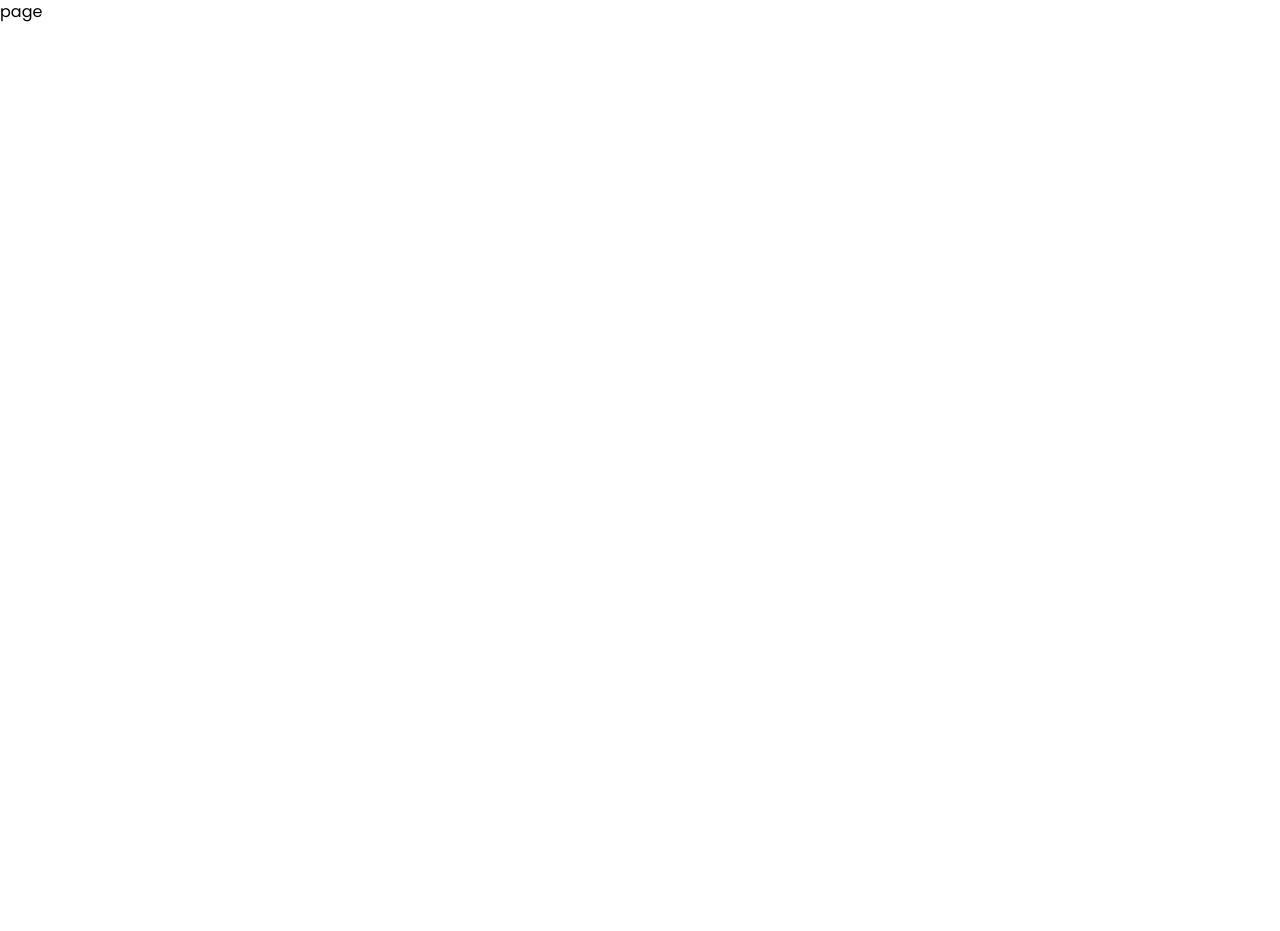
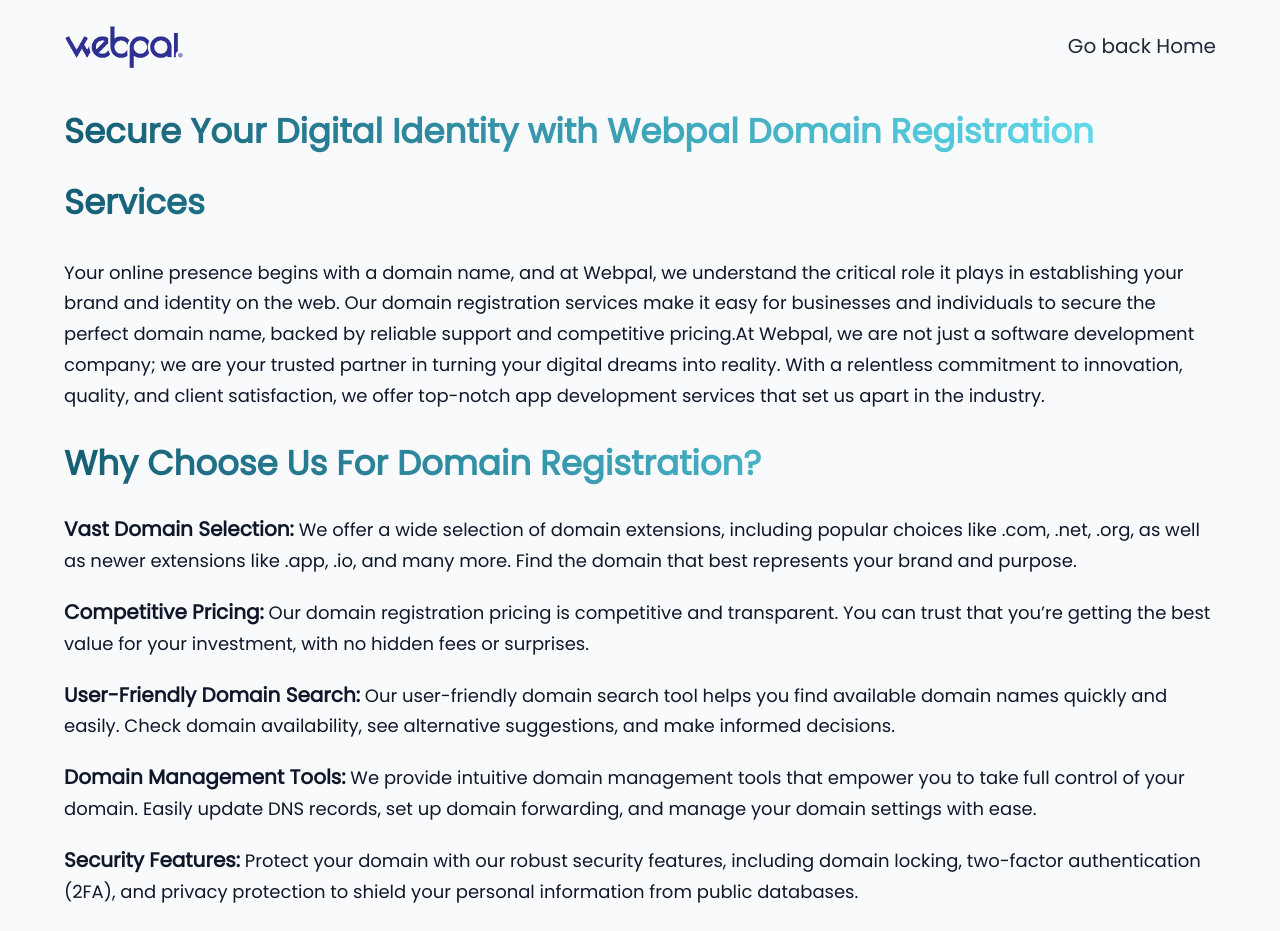
Before and after one commit to K-Aayush/webpal, a Next.js app: page /DomainRegistration in a window 1280 px wide. Shown: the top 931 px of the page. Before the commit the page ends 800 px from the top, so only its background shows below. Built offline with nearby package versions, Linux system fonts and the light colour scheme.

Commit message:
domain registration page

```diff
--- a/src/app/AppDevelopment/page.tsx
+++ b/src/app/AppDevelopment/page.tsx
@@ -10,7 +10,7 @@
 
 const App = () => {
   return (
-    <main className="bg-gray-50 w-full overflow-hidden mt-10">
+    <main className="bg-gray-50 w-full overflow-hidden mt-16 sm:mt-8">
       <div className={`bg-gray-50 ${styles.flexStart} ${styles.paddingX}`}>
         <div className={`${styles.boxWidth}`}>
           <Navbars />
@@ -39,7 +39,7 @@
                 initial="hidden"
                 whileInView="show"
               >
-                <h2 className={`${styles.heading2} mb-4 text-transparent bg-clip-text bg-gradient-to-r from-cyan-800 to-cyan-300`}>
+                <h2 className={`${styles.heading2} my-4 text-transparent bg-clip-text bg-gradient-to-r from-cyan-800 to-cyan-300`}>
                   Why Choose Us?
                 </h2>
                 <ul className='flex flex-col gap-5'>
@@ -70,13 +70,25 @@
                 variants={delayVariantsy(0.6)}
                 initial="hidden"
                 whileInView="show"
+                className="flex flex-col gap-3"
               >
-                <h2 className={`${styles.heading2} mb-4 text-transparent bg-clip-text bg-gradient-to-r from-cyan-800 to-cyan-300`}>
+                <h2 className={`${styles.heading2} mt-4 text-transparent bg-clip-text bg-gradient-to-r from-cyan-800 to-cyan-300`}>
                   Your Success is Our Success
                 </h2>
                 <p className={`${styles.paragraph}`}>
                   When you choose Webpal for your app development needs, you’re not just getting a development partner; you’re gaining a strategic ally dedicated to your success. Our passion for crafting exceptional apps drives us to go the extra mile, ensuring that your app stands out in the competitive digital landscape.
                 </p>
+                <p className={`${styles.paragraph}`}>
+                  Ready to turn your app idea into reality? Contact us today, and let’s embark on a journey of innovation, creativity, and success together.
+                </p>
+                <div>
+                  <h2 className={`${styles.heading2}`}>
+                    +44 745 814 8535
+                  </h2>
+                  <p className={`${styles.paragraph}`}>
+                    Available 24/7 (WhatsApp or Direct Call)
+                  </p>
+                </div>
               </motion.div>
               <motion.div
                 variants={delayVariantsy(0.6)}
--- a/src/app/DomainRegistration/page.tsx
+++ b/src/app/DomainRegistration/page.tsx
@@ -1,9 +1,117 @@
+"use client"
+
+/* eslint-disable @next/next/no-img-element */
 import React from 'react'
+import styles, { layout } from '../style'
+import Navbars from '@/components/Navbars'
+import { motion } from "framer-motion"
+import { containerVariants, delayVariantsy } from "../../utils/motion"
 
-const page = () => {
+
+const App = () => {
   return (
-    <div>page</div>
+    <main className="bg-gray-50 w-full overflow-hidden mt-16 sm:mt-8">
+      <div className={`bg-gray-50 ${styles.flexStart} ${styles.paddingX}`}>
+        <div className={`${styles.boxWidth}`}>
+          <Navbars />
+          <motion.section
+            variants={containerVariants}
+            initial="hidden"
+            whileInView="show"
+            viewport={{ once: false, amount: 0.2 }}
+            className={`flex flex-col ${styles.paddingY}`}>
+            <div className={`${layout.sectionInfo}`}>
+              <motion.div
+                variants={delayVariantsy(0.2)}
+                initial="hidden"
+                whileInView="show"
+              >
+                <h2
+                  className={`${styles.heading2} text-transparent bg-clip-text bg-gradient-to-r from-cyan-800 to-cyan-300`}>
+                  Secure Your Digital Identity with Webpal Domain Registration Services
+                </h2>
+                <p className={`${styles.paragraph} mt-5`}>Your online presence begins with a domain name, and at Webpal, we understand the critical role it plays in establishing your brand and identity on the web. Our domain registration services make it easy for businesses and individuals to secure the perfect domain name, backed by reliable support and competitive pricing.At Webpal, we are not just a software development company; we are your trusted partner in turning your digital dreams into reality. With a relentless commitment to innovation, quality, and client satisfaction, we offer top-notch app development services that set us apart in the industry.
+                </p>
+              </motion.div>
+              <motion.div
+                variants={delayVariantsy(0.4)}
+                initial="hidden"
+                whileInView="show"
+              >
+                <h2 className={`${styles.heading2} my-4 text-transparent bg-clip-text bg-gradient-to-r from-cyan-800 to-cyan-300`}>
+                  Why Choose Us For Domain Registration?
+                </h2>
+                <ul className='flex flex-col gap-5'>
+                  <li className={`${styles.paragraph}`}>
+                    <span className="text-[20px] font-semibold">Vast Domain Selection:</span> We offer a wide selection of domain extensions, including popular choices like .com, .net, .org, as well as newer extensions like .app, .io, and many more. Find the domain that best represents your brand and purpose.
+                  </li>
+                  <li className={`${styles.paragraph}`}>
+                    <span className="text-[20px] font-semibold">Competitive Pricing:</span> Our domain registration pricing is competitive and transparent. You can trust that you’re getting the best value for your investment, with no hidden fees or surprises.
+                  </li>
+                  <li className={`${styles.paragraph}`}>
+                    <span className="text-[20px] font-semibold">User-Friendly Domain Search:</span> Our user-friendly domain search tool helps you find available domain names quickly and easily. Check domain availability, see alternative suggestions, and make informed decisions.
+                  </li>
+                  <li className={`${styles.paragraph}`}>
+                    <span className="text-[20px] font-semibold">Domain Management Tools:</span> We provide intuitive domain management tools that empower you to take full control of your domain. Easily update DNS records, set up domain forwarding, and manage your domain settings with ease.
+                  </li>
+                  <li className={`${styles.paragraph}`}>
+                    <span className="text-[20px] font-semibold">Security Features:</span> Protect your domain with our robust security features, including domain locking, two-factor authentication (2FA), and privacy protection to shield your personal information from public databases.
+                  </li>
+                  <li className={`${styles.paragraph}`}>
+                    <span className="text-[20px] font-semibold">Renewal Reminders:</span> Never miss a domain renewal deadline again. Our system sends automatic reminders, ensuring that your domain remains active and under your ownership.
+                  </li>
+                  <li className={`${styles.paragraph}`}>
+                    <span className="text-[20px] font-semibold">Expert Support:</span> Our dedicated support team is available to assist you with any domain-related questions or issues. We’re here to make your domain registration process smooth and hassle-free.
+                  </li>
+                  <li className={`${styles.paragraph}`}>
+                    <span className="text-[20px] font-semibold">Bulk Domain Registration:</span> For businesses with multiple domains or resellers, we offer bulk domain registration services. Simplify the management of your domain portfolio.
+                  </li>
+                </ul>
+              </motion.div>
+              <motion.div
+                variants={delayVariantsy(0.6)}
+                initial="hidden"
+                whileInView="show"
+              >
+                <h2 className={`${styles.heading2} mb-4 text-transparent bg-clip-text bg-gradient-to-r from-cyan-800 to-cyan-300`}>
+                  Protect Your Brand, Secure Your Domain with Webpal
+                </h2>
+                <div className="flex flex-col gap-2">
+                  <p className={`${styles.paragraph}`}>
+                    Your domain is your digital identity. Don’t leave it to chance. With Webpal, you can trust that your domain is in safe hands. We make domain registration simple, secure, and stress-free, so you can focus on building your online presence.
+                  </p>
+                  <p className={`${styles.paragraph}`}>
+                    Ready to claim your digital identity? Contact us today and let us help you secure the perfect domain name for your brand.
+                  </p>
+                  <div>
+                    <h2 className={`${styles.heading2}`}>
+                      +44 745 814 8535
+                    </h2>
+                    <p className={`${styles.paragraph}`}>
+                      Available 24/7 (WhatsApp or Direct Call)
+                    </p>
+                  </div>
+                </div>
+
+              </motion.div>
+              <motion.div
+                variants={delayVariantsy(0.6)}
+                initial="hidden"
+                whileInView="show"
+                className="mt-4"
+              >
+                <img
+                  src="/assets/domain.jpg"
+                  alt="Domain Registration"
+                  className="w-[100%] h-[100%] object-cover rounded-lg"
+                />
+              </motion.div>
+            </div>
+          </motion.section>
+        </div>
+      </div>
+    </main>
   )
 }
 
-export default page
+export default App
--- a/src/app/WebsiteDevelopment/page.tsx
+++ b/src/app/WebsiteDevelopment/page.tsx
@@ -10,7 +10,7 @@
 
 const Website = () => {
   return (
-    <main className="bg-gray-50 w-full overflow-hidden mt-10">
+    <main className="bg-gray-50 w-full overflow-hidden mt-16 sm:mt-8">
       <div className={`bg-gray-50 ${styles.flexStart} ${styles.paddingX}`}>
         <div className={`${styles.boxWidth}`}>
           <Navbars />
@@ -39,7 +39,7 @@
                 initial="hidden"
                 whileInView="show"
               >
-                <h2 className={`${styles.heading2} mb-4 text-transparent bg-clip-text bg-gradient-to-r from-cyan-800 to-cyan-300`}>
+                <h2 className={`${styles.heading2} my-4 text-transparent bg-clip-text bg-gradient-to-r from-cyan-800 to-cyan-300`}>
                   Why Choose Us for Your Website Development Needs?
                 </h2>
                 <ul className='flex flex-col gap-5'>
@@ -70,13 +70,25 @@
                 variants={delayVariantsy(0.6)}
                 initial="hidden"
                 whileInView="show"
+                className="flex flex-col gap-3"
               >
-                <h2 className={`${styles.heading2} mb-4 text-transparent bg-clip-text bg-gradient-to-r from-cyan-800 to-cyan-300`}>
+                <h2 className={`${styles.heading2} mt-4 text-transparent bg-clip-text bg-gradient-to-r from-cyan-800 to-cyan-300`}>
                   Ready to Elevate Your Online Presence?
                 </h2>
                 <p className={`${styles.paragraph}`}>
                   With Webpal, you’re not just getting a website; you’re getting a partner dedicated to your success. Contact us today to discuss your website development needs, and let’s bring your vision to life on the web.
                 </p>
+                <p className={`${styles.paragraph}`}>
+                  Ready to turn your app idea into reality? Contact us today, and let’s embark on a journey of innovation, creativity, and success together.
+                </p>
+                <div>
+                  <h2 className={`${styles.heading2}`}>
+                    +44 745 814 8535
+                  </h2>
+                  <p className={`${styles.paragraph}`}>
+                    Available 24/7 (WhatsApp or Direct Call)
+                  </p>
+                </div>
               </motion.div>
               <motion.div
                 variants={delayVariantsy(0.6)}
--- a/src/app/style.js
+++ b/src/app/style.js
@@ -1,7 +1,7 @@
 const styles = {
     boxWidth: "xl:max-w-[1280px] w-full",
 
-    heading2: "font-poppins font-semibold sm:text-[28px] md:text-[34px] text-[22px] text-slate-900 sm:leading-[76.8px] leading-[66.8px] w-full",
+    heading2: "font-poppins font-semibold sm:text-[28px] md:text-[34px] text-[18px] text-slate-900 sm:leading-[70.8px] leading-[40.8px] w-full",
     paragraph: "font-poppins font-normal text-slate-900 text-[18px] leading-[30.8px]",
 
     flexCenter: "flex justify-center items-center",
```
Also changed, not shown: src/app/DigitalMarketing/page.tsx (+18 -6 lines), 1 other file (tests, documents, lock files or other folders).
